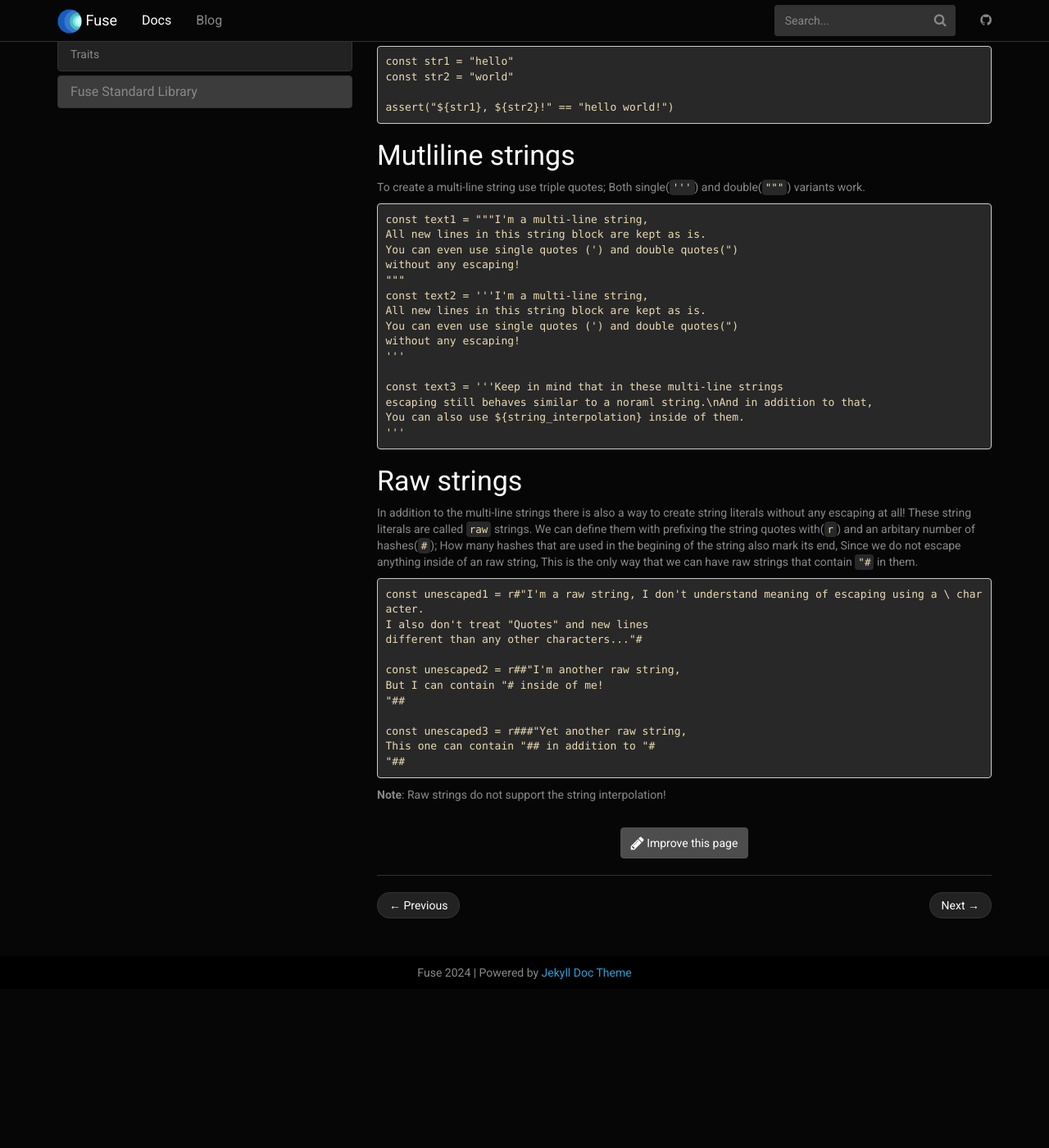
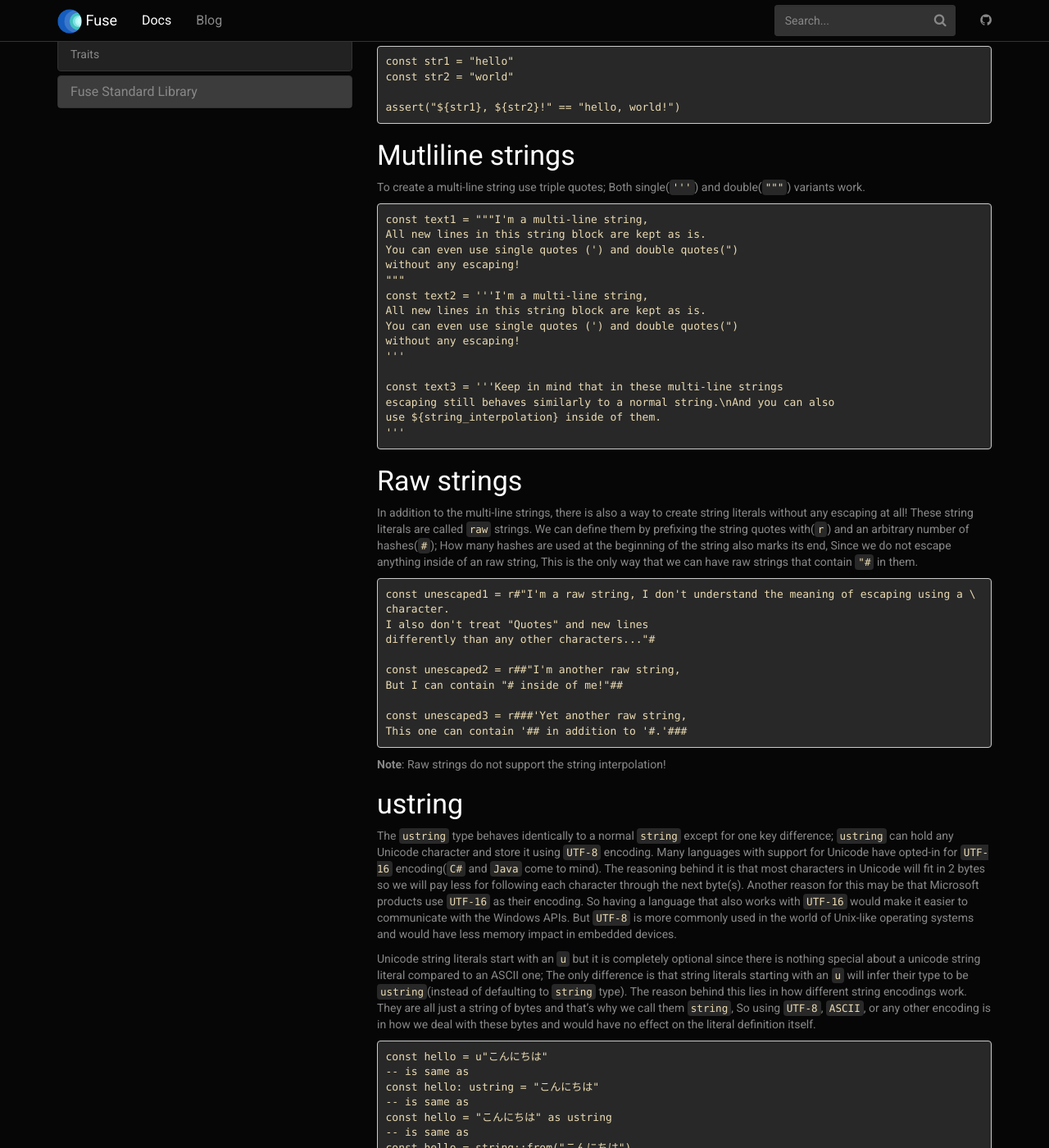
Before and after one commit to fuse-lang/fuse-lang.github.io, a Jekyll site: the page built from _docs/basics/3-strings.md, in a window 1280 px wide and 1400 px high, scrolled down 436 px. Shown: the whole window at 82% size. Built offline with Jekyll 4.4.1, drawn with Linux system fonts in a browser that asks for light colours; before the commit the page ends 1642 px from its top, so only the background shows below that; some of the changed text lies outside the part shown.

Commit message:
update strings basic docs to include ustring and correct errors in previous sections.

````diff
--- a/_docs/basics/3-strings.md
+++ b/_docs/basics/3-strings.md
@@ -3,10 +3,10 @@ title: Strings
 permalink: /docs/strings/
 ---
 
-There are 2 types of strings in the Fuse language, [string](#string) and [ustring](#ustring); In this section we are going to explore these two variants of string type.
+There are 2 types of strings in the Fuse language, [string](#string) and [ustring](#ustring); In this section, we are going to explore these two variants of the string type.
 
 <a name="string" />
-### String
+### string
 
 The `string` type holds a sequence of `ASCII` characters and it can be created using single or double quotes.
 
@@ -25,7 +25,7 @@ You can put the value of an expression inside of a string using the `${expressio
 const str1 = "hello"
 const str2 = "world"
 
-assert("${str1}, ${str2}!" == "hello world!")
+assert("${str1}, ${str2}!" == "hello, world!")
 ```
 
 ### Mutliline strings
@@ -45,27 +45,44 @@ without any escaping!
 '''
 
 const text3 = '''Keep in mind that in these multi-line strings
-escaping still behaves similar to a noraml string.\nAnd in addition to that,
-You can also use ${string_interpolation} inside of them.
+escaping still behaves similarly to a normal string.\nAnd you can also
+use ${string_interpolation} inside of them.
 '''
 ```
 
 ### Raw strings
 
-In addition to the multi-line strings there is also a way to create string literals without any escaping at all!
-These string literals are called `raw` strings. We can define them with prefixing the string quotes with(`r`) and an arbitary number of hashes(`#`); How many hashes that are used in the begining of the string also mark its end, Since we do not escape anything inside of an raw string, This is the only way that we can have raw strings that contain `"#` in them.
+In addition to the multi-line strings, there is also a way to create string literals without any escaping at all!
+These string literals are called `raw` strings. We can define them by prefixing the string quotes with(`r`) and an arbitrary number of hashes(`#`); How many hashes are used at the beginning of the string also marks its end, Since we do not escape anything inside of an raw string, This is the only way that we can have raw strings that contain `"#` in them.
 
 ```fuse
-const unescaped1 = r#"I'm a raw string, I don't understand meaning of escaping using a \ character.
+const unescaped1 = r#"I'm a raw string, I don't understand the meaning of escaping using a \ character.
 I also don't treat "Quotes" and new lines
-different than any other characters..."#
+differently than any other characters..."#
 
 const unescaped2 = r##"I'm another raw string,
-But I can contain "# inside of me!
-"##
+But I can contain "# inside of me!"##
 
-const unescaped3 = r###"Yet another raw string,
-This one can contain "## in addition to "#
-"##
+const unescaped3 = r###'Yet another raw string,
+This one can contain '## in addition to '#.'###
 ```
 __Note__: Raw strings do not support the string interpolation!
+
+<a name="ustring" />
+### ustring
+
+The `ustring` type behaves identically to a normal `string` except for one key difference; `ustring` can hold any Unicode character and store it using `UTF-8` encoding. Many languages with support for Unicode have opted-in for `UTF-16` encoding(`C#` and `Java` come to mind). The reasoning behind it is that most characters in Unicode will fit in 2 bytes so we will pay less for following each character through the next byte(s). Another reason for this may be that Microsoft products use `UTF-16` as their encoding. So having a language that also works with `UTF-16` would make it easier to communicate with the Windows APIs.
+But `UTF-8` is more commonly used in the world of Unix-like operating systems and would have less memory impact in embedded devices.
+
+Unicode string literals start with an `u` but it is completely optional since there is nothing special about a unicode string literal compared to an ASCII one; The only difference is that string literals starting with an `u` will infer their type to be `ustring`(instead of defaulting to `string` type).
+The reason behind this lies in how different string encodings work. They are all just a string of bytes and that's why we call them `string`, So using `UTF-8`, `ASCII`, or any other encoding is in how we deal with these bytes and would have no effect on the literal definition itself.
+
+```fuse
+const hello = u"こんにちは"
+-- is same as
+const hello: ustring = "こんにちは"
+-- is same as
+const hello = "こんにちは" as ustring
+-- is same as
+const hello = string::from("こんにちは")
+```
````
